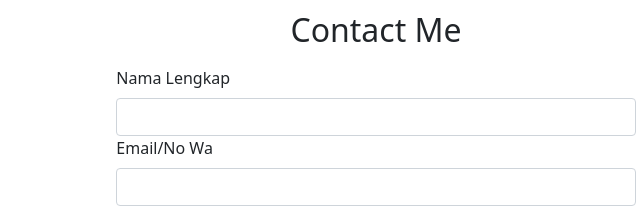
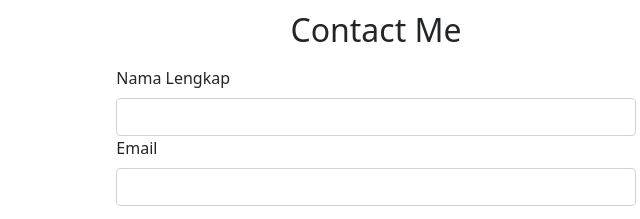
Before and after one commit to rezisandani/rezisandani.github.io, a plain HTML site: page index.html in a window 1280 px wide. Shown: the part 2540-2759 px from the top of the page, 264-904 px from the left. Drawn offline with nearby package versions, Linux system fonts and the light colour scheme.

Commit message:
menghapus tulisan No wa pada contact

```diff
--- a/index.html
+++ b/index.html
@@ -183,7 +183,7 @@
           <input type="text" class="form-control" id="name"
           aria-describedby="name" name="nama"/>
         <div class="mb-3">
-          <label for="email" class="form-label">Email/No Wa</label>
+          <label for="email" class="form-label">Email</label>
           <input type="email" class="form-control" id="email"
           aria-describedby="email" name="email"/>
         </div>
```
